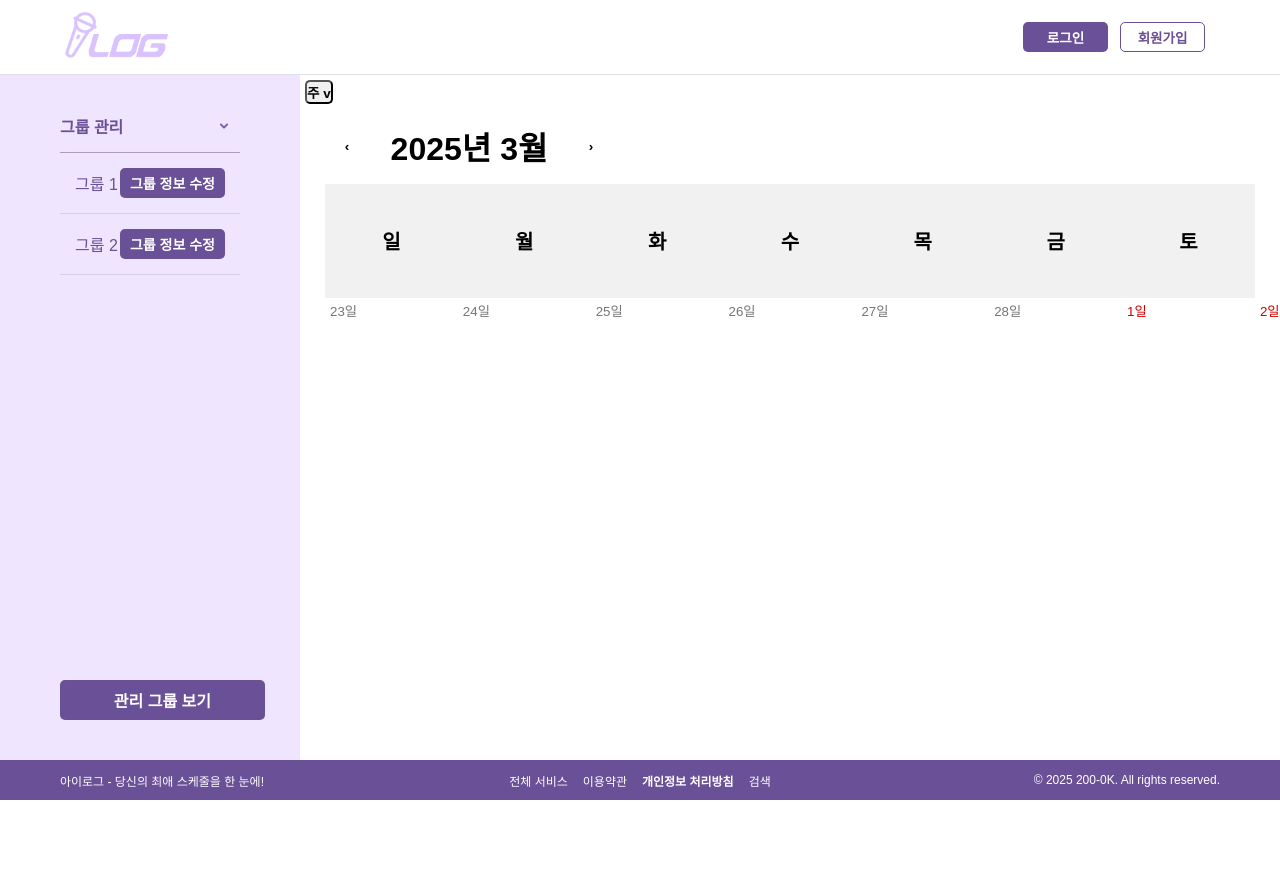
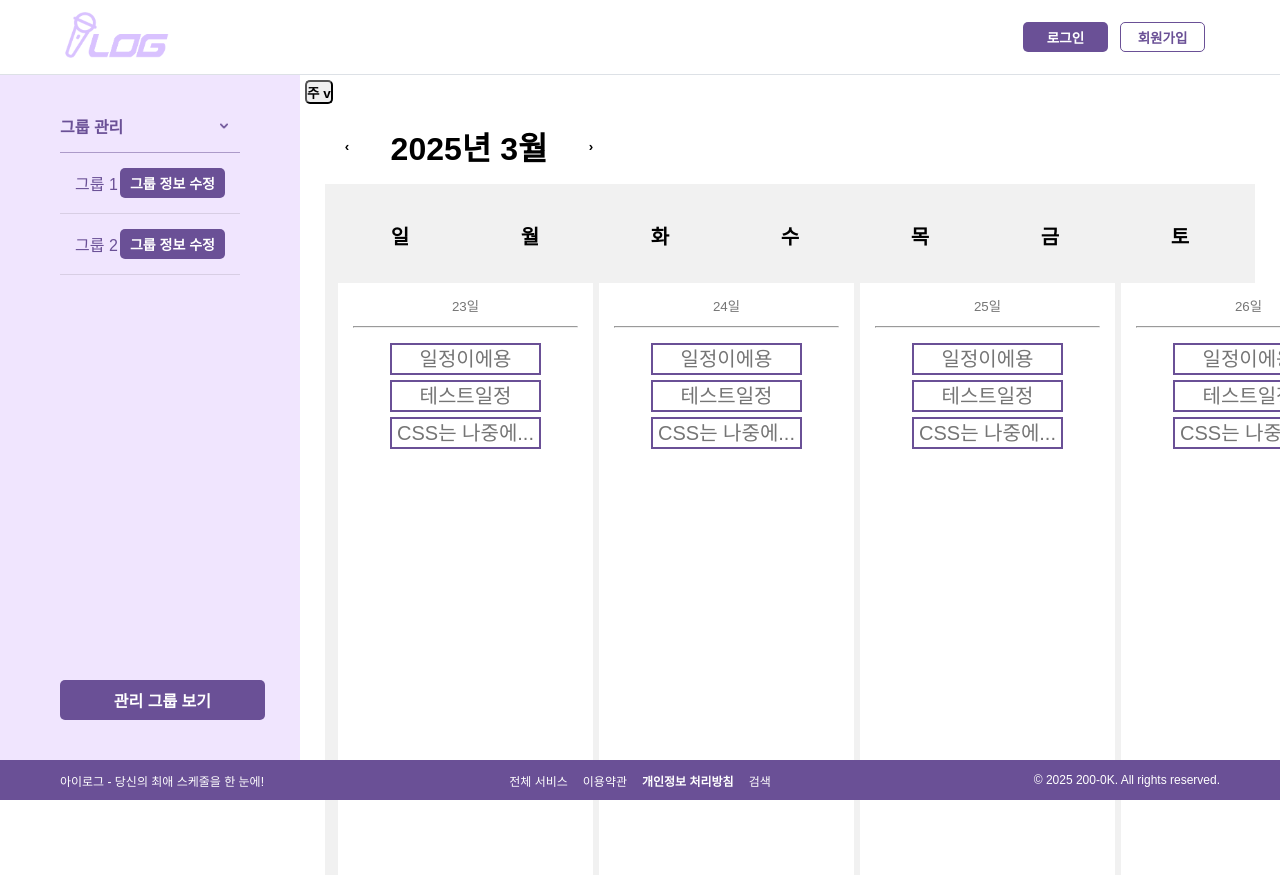
Before and after one commit to oz-200ok/fav_idolfe, a React (Vite) app: page / in a window 1280 px wide. Built offline with nearby package versions, Linux system fonts and the light colour scheme; the HTML template or start-up script is replaced by a standard one; a web font is replaced by a local one.

Commit message:
🎨 Weekly UI 구현

```diff
--- a/src/components/Schedule/Weekly/index.tsx
+++ b/src/components/Schedule/Weekly/index.tsx
@@ -20,6 +20,16 @@ export default function Schedule() {
         onClickDay={() => {
           console.log(123);
         }}
+        tileContent={
+          <>
+            <hr className="hr_hrBar" />
+            <ul>
+            <p>일정이에용</p>
+            <p>테스트일정</p>
+            <p>CSS는 나중에...</p>
+            </ul>
+          </>
+        }
       />
     </div>
   );
--- a/src/components/Schedule/Weekly/weekly.scss
+++ b/src/components/Schedule/Weekly/weekly.scss
@@ -1,18 +1,39 @@
-
-.react-calendar__month-view{
-    position: relative !important;
+.react-calendar__month-view {
+  padding: 10px !important;
+  position: relative !important;
 }
 
 .react-calendar__month-view__weekdays__weekday {
-    background-color: transparent !important;
-    height: 100px !important;
+  background-color: transparent !important;
+  height: 80px !important;
 }
 
 .react-calendar__month-view__days {
-    flex-wrap: nowrap !important;
-    height: 600px !important;
+  flex-wrap: nowrap !important;
+  height: 600px !important;
 }
 
 .react-calendar__tile {
-    height: 100% !important;
+  flex-direction: column;
+  align-items: center !important;
+  width: 100% !important;
+  min-width: 255px !important;
+  height: 100% !important;
+  padding: 15px !important;
+  margin: 3px !important;
+
+  .hr_hrBar {
+    color: #6a5096;
+    width: 100%;
+    margin: 10px;
+  }
+
+  ul > * {
+    border: 2px solid #6a5096;
+    font-size: 20px;
+    width: 100%;
+    padding: 5px;
+    margin: 5px 0;
+  }
+
 }
--- a/src/components/Schedule/Yearly/index.tsx
+++ b/src/components/Schedule/Yearly/index.tsx
@@ -9,7 +9,7 @@ export default function Schedule() {
   const emptyArray = new Array(12).fill('123');
 
   return (
-    <div className='div_schedule'>
+    <div className="div_schedule">
       {console.log(value)}
       {emptyArray.map((item, index) => {
         return (
--- a/src/components/Schedule/Yearly/yearly.scss
+++ b/src/components/Schedule/Yearly/yearly.scss
@@ -29,9 +29,8 @@
     padding: 5px;
 
     .react-calendar__month-view__weekdays {
-            display: none  !important;
+      display: none !important;
     }
-
 
     .react-calendar__tile {
       justify-content: center;
@@ -40,6 +39,4 @@
       margin: 0 0 !important;
     }
   }
-
-
 }
--- a/src/pages/Admin.scss
+++ b/src/pages/Admin.scss
@@ -1,5 +1,3 @@
-
-
 .admin-container {
   display: flex;
   flex-direction: column;
--- a/src/pages/Admin.tsx
+++ b/src/pages/Admin.tsx
@@ -1,5 +1,5 @@
-import GroupEdit from "../components/admin/GroupEdit/GroupEdit";
-import "./Admin.scss";
+import GroupEdit from '../components/admin/GroupEdit/GroupEdit';
+import './Admin.scss';
 
 const Admin = () => {
   return (
--- a/src/pages/Main.tsx
+++ b/src/pages/Main.tsx
@@ -4,7 +4,7 @@ import Schedule from '../components/Schedule';
 function Main() {
   return (
     <>
-    <Schedule />
+      <Schedule />
       {/* <p> Main </p>
       <nav>
         <Link to="/">홈</Link>
```
Also changed, not shown: src/components/Schedule/Munsley/index.tsx (+5 -3 lines), src/components/Schedule/schedule.scss (indentation only), src/components/admin/GroupEdit/GroupEdit.scss (line endings or trailing spaces). Lines whose indentation alone changed are shown as unchanged.
